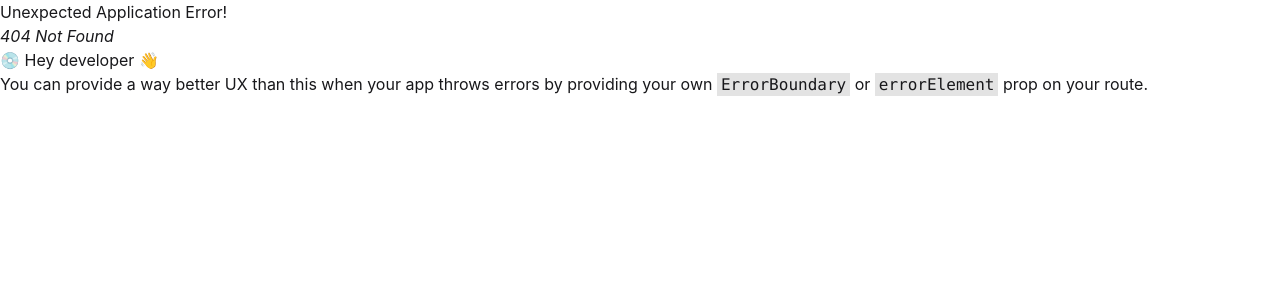
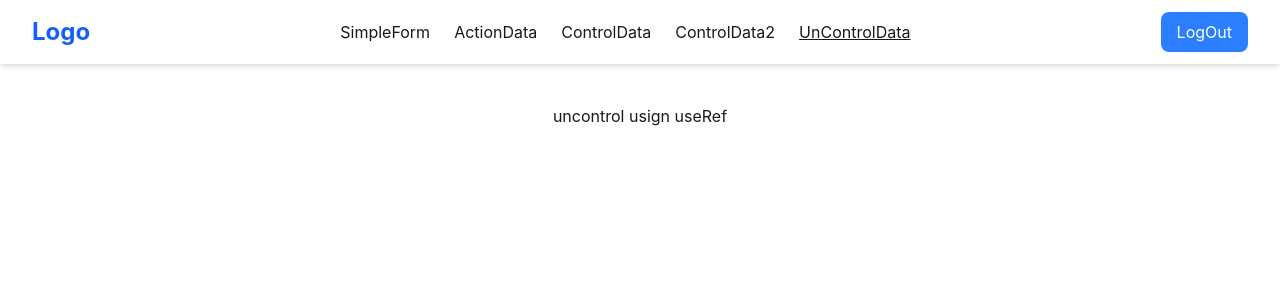
Before and after one commit to asik247/simple-react-form, a React (Vite) app: page /unControlData in a window 1280 px wide. Before the commit this address had no page. Shown: the top 300 px of the page. Built offline with nearby package versions, Linux system fonts and the light colour scheme.

Commit message:
control v unControl

```diff
--- a/src/Components/NavBar/NavBar.jsx
+++ b/src/Components/NavBar/NavBar.jsx
@@ -20,6 +20,7 @@ const NavBar = () => {
                         <NavLink to="/action">ActionData</NavLink>
                         <NavLink to="/controlData">ControlData</NavLink>
                         <NavLink to="/controlData2">ControlData2</NavLink>
+                        <NavLink to="/unControlData">UnControlData</NavLink>
                     </div>
 
                     {/* LogOut Button */}
@@ -50,6 +51,8 @@ const NavBar = () => {
                     <NavLink to="/action" onClick={() => setIsOpen(false)}>ActionData</NavLink>
                     <NavLink to="/controlData" onClick={() => setIsOpen(false)}>ControlData</NavLink>
                     <NavLink to="/controlData2" onClick={() => setIsOpen(false)}>ControlData2</NavLink>
+                    <NavLink to="/unControlData">UnControlData</NavLink>
+
 
                     <button className="w-full bg-blue-500 text-white px-4 py-2 rounded-lg hover:bg-blue-600 transition mt-2">
                         LogOut
--- /dev/null
+++ b/src/Components/UncontrolData/UnControlData.jsx
@@ -0,0 +1,11 @@
+import React from 'react';
+
+const UnControlData = () => {
+    return (
+        <div>
+            <h1>uncontrol usign useRef</h1>
+        </div>
+    );
+};
+
+export default UnControlData;
--- a/src/main.jsx
+++ b/src/main.jsx
@@ -9,6 +9,7 @@ import FormData from './Components/FormData/ActionData.jsx'
 import ActionData from './Components/FormData/ActionData.jsx'
 import { createBrowserRouter, RouterProvider } from 'react-router'
 import Root from './Components/Root/Root.jsx'
+import UnControlData from './Components/UncontrolData/UnControlData.jsx'
 
 // create router code start hre;
 const router = createBrowserRouter([
@@ -19,7 +20,8 @@ const router = createBrowserRouter([
       {index:true,Component:SimpleForm},
       {path:'action',Component:ActionData},
       {path:'controlData',Component:ControlComponent},
-      {path:'controlData2',Component:ControlComponent2}
+      {path:'controlData2',Component:ControlComponent2},
+      {path:'unControlData',Component:UnControlData},
     ]
   }
 ])
```
